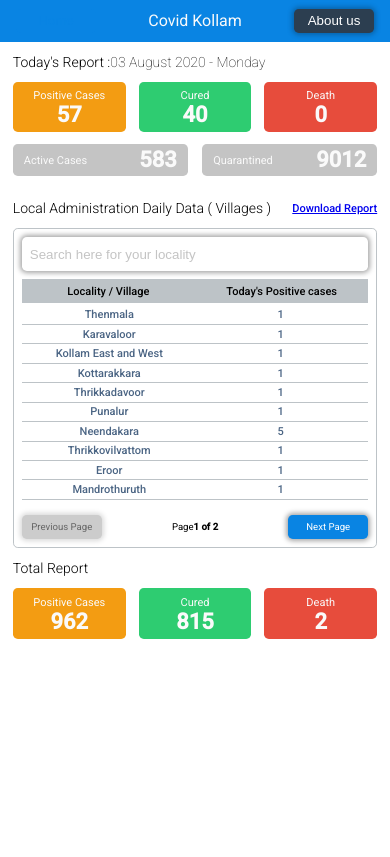
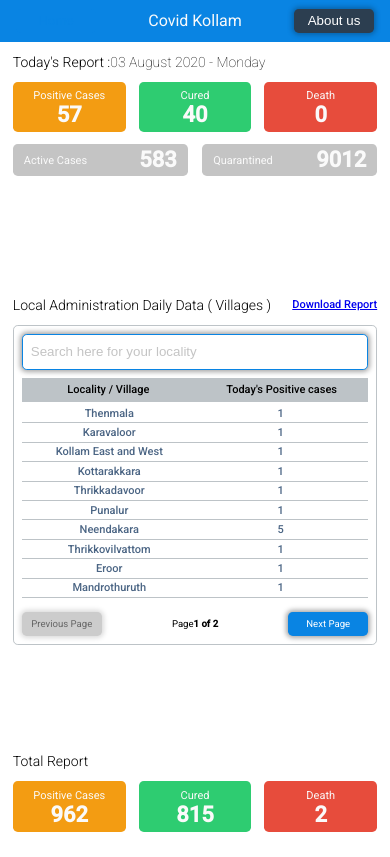
Before and after one commit to hkvongit/covid-kollam, a React (Create React App) app: page / in a window 390 px wide. Built offline with nearby package versions, Linux system fonts and the light colour scheme.

Commit message:
ios responsiveness

```diff
--- a/src/components/multicellular/CustomReactTable/custom_react_table.scss
+++ b/src/components/multicellular/CustomReactTable/custom_react_table.scss
@@ -7,8 +7,8 @@
     width: 100%;
     padding: 0.5rem 0.5rem;
     box-sizing: border-box;
-    margin-top:var(--default-margin);
-    min-height:20rem;
+    margin-top: var(--default-margin);
+    min-height: 20rem;
 }
 
 .normal-table {
@@ -48,6 +48,8 @@
         border-radius: var(--border-rad-small);
         border-style: none;
         box-shadow: var(--button-shadow-level-1);
+        border: 0.5px solid var(--theme-color-primary);
+        -webkit-appearance: none;
         height: 2rem;
         &::placeholder {
             color: var(--status-grey);
--- a/src/components/pages/Dashboard/dashboard.scss
+++ b/src/components/pages/Dashboard/dashboard.scss
@@ -4,7 +4,7 @@
     .app-content {
         margin: 0.8rem;
         margin-top:0rem;
-        max-height: calc(100vh - 2.6rem);
+        min-height: calc(100vh - 2.6rem);
         height: 100%;
         display: flex;
         flex-direction: column;
```
